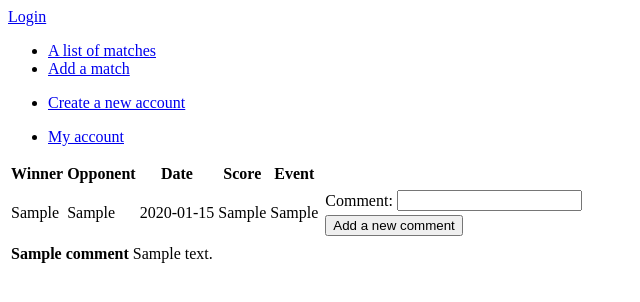
After one commit to AlaNeponen/Urheilutulosfoorumi, a Flask app: page /comments/1/ in a window 1280 px wide. The commit adds this page. Shown: the top 302 px of the page, without its empty margins (0-640 px from the left). Run offline with Flask 2, Linux system fonts and the light colour scheme; tables that the repository leaves empty hold one stand-in row (values such as "Sample post").

Commit message:
Kommenttien postaaminen luotu

```diff
--- a/application/__init__.py
+++ b/application/__init__.py
@@ -21,6 +21,9 @@ from application.matches import views
 from application.auth import models
 from application.auth import views
 
+from application.comments import views
+from application.comments import models
+
 # kirjautuminen
 from application.auth.models import User
 from os import urandom
--- a/application/auth/models.py
+++ b/application/auth/models.py
@@ -12,6 +12,7 @@ class User(db.Model):
     password = db.Column(db.String(144), nullable=False)
 
     matches = db.relationship("Match", backref='account', lazy=True)
+    comments = db.relationship("Comment", backref='account', lazy=True)
 
     def __init__(self, username, password):
         self.username = username
--- a/application/auth/views.py
+++ b/application/auth/views.py
@@ -1,6 +1,7 @@
 from flask import render_template, request, redirect, url_for, flash
 from flask_login import login_user, logout_user, login_required, current_user
 from application.matches.models import Match
+from application.comments.models import Comment
 from application import app, db
 from application.auth.models import User
 from application.auth.forms import LoginForm
@@ -92,6 +93,9 @@ def auth_delete():
     matches = Match.query.filter_by(account_id=current_user.id)
     for match in matches:
         db.session.delete(match)
+    comments = Comment.query.filter_by(account_id=current_user.id)
+    for comment in comments:
+        db.session.delete(comment)
     logout_user()
     db.session.delete(u)
     db.session.commit()
--- /dev/null
+++ b/application/comments/forms.py
@@ -0,0 +1,8 @@
+from flask_wtf import FlaskForm
+from wtforms import StringField, validators
+
+class CommentForm(FlaskForm):
+    content = StringField("Comment:", [validators.Length(min=1, max=245)])
+
+    class Meta:
+        csrf = False
--- /dev/null
+++ b/application/comments/views.py
@@ -0,0 +1,26 @@
+from flask import render_template, request, redirect, url_for
+
+from application import app, db
+from application.comments.models import Comment
+from application.comments.forms import CommentForm
+from flask_login import login_required, current_user
+from application.matches.models import Match
+
+@app.route("/comments/<match_id>/")
+def comments_form(match_id):
+    return render_template("comments/list.html", form = CommentForm(), matches = Match.query.filter_by(id=match_id), comments = Comment.query.filter_by(matchid=match_id))
+
+@app.route("/comments/<matchID>/", methods=["POST"])
+@login_required
+def comments_create(matchID):
+    form = CommentForm(request.form)
+
+    if not form.validate():
+        return render_template("comments/list.html", form = form, matches = Match.query.filter_by(id=matchID), comments = Comment.query.filter_by(matchid=matchID))
+
+    c = Comment(form.content.data, matchID)
+    c.account_id = current_user.id
+    c.name = current_user.username
+    db.session().add(c)
+    db.session().commit()
+    return render_template("comments/list.html", form = form, matches = Match.query.filter_by(id=matchID), comments = Comment.query.filter_by(matchid=matchID))
--- a/application/templates/auth/my.html
+++ b/application/templates/auth/my.html
@@ -16,6 +16,9 @@
       <td>{{ match.date_when }}</td>
       <td>{{ match.score }}</td>
       <td>{{ match.event }}</td>
+      <td>
+        <li><a href="{{ url_for('comments_form', match_id=match.id) }}">See comments</a></li>
+      </td>
     </tr>
     {% endfor %}
   </table>
--- /dev/null
+++ b/application/templates/comments/list.html
@@ -0,0 +1,56 @@
+{% extends "layout.html" %}
+
+{% block body %}
+  <table>
+    <tr>
+      <th>Winner</th>
+      <th>Opponent</th>
+      <th>Date</th>
+      <th>Score</th>
+      <th>Event</th>
+    </tr>
+    {% for match in matches %}
+    <tr>
+      <td>{{ match.winner }}</td>
+      <td>{{ match.opponent }}</td>
+      <td>{{ match.date_when }}</td>
+      <td>{{ match.score }}</td>
+      <td>{{ match.event }}</td>
+      <td>
+          <form method="POST" action="{{ url_for('comments_create', matchID=match.id) }}">
+              <table>
+                <tr>
+                  <td>
+                    {{ form.content.label }}
+                  </td>
+                  <td>
+                    {{ form.content }}
+                  </td>
+                  <td>
+                    <ul>
+                      {% for error in form.content.errors %}
+                      <li>{{ error }}</li>
+                      {% endfor %}
+                    </ul>
+                  </td>
+                </tr>
+                <tr>
+                  <td colspan="3">
+                    <input type="submit" value="Add a new comment"/>
+                  </td>
+                </tr>
+              </table>
+            </form>
+      </td>
+    </tr>
+    {% endfor %}
+  </table>
+  <table>
+    {% for comment in comments %}
+    <tr>
+      <td><b>{{ comment.name }}</b></td>
+      <td>{{ comment.content }}</td>
+    </tr>
+    {% endfor %}
+  </table>
+{% endblock %}
--- a/application/templates/matches/list.html
+++ b/application/templates/matches/list.html
@@ -16,6 +16,9 @@
       <td>{{ match.date_when }}</td>
       <td>{{ match.score }}</td>
       <td>{{ match.event }}</td>
+      <td>
+        <li><a href="{{ url_for('comments_form', match_id=match.id) }}">See comments</a></li>
+      </td>
     </tr>
     {% endfor %}
   </table>
```
Also changed, not shown: application/comments/models.py (added, +13 -0 lines).
